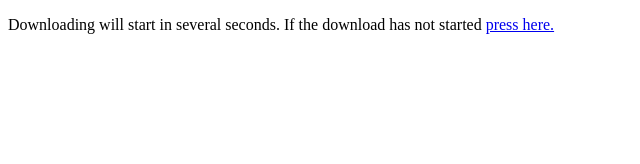
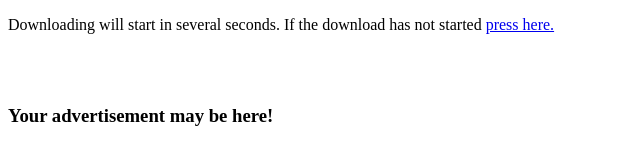
Before and after one commit to Maxdeoro/delayDownloadFile, a plain HTML site: page index.html in a window 1280 px wide. Shown: the whole page, without its empty margins (0-640 px from the left). Drawn offline with Linux system fonts and the light colour scheme.

Commit message:
modified

```diff
--- a/index.html
+++ b/index.html
@@ -3,7 +3,7 @@
     <head>
         <meta charset='utf-8'>
         <meta name="viewport" content="width=device-width, initial-scale=1.0">
-        <title>DelayedDownloading</title>
+        <title>DelayedDownload</title>
     </head>
     <body>
         <p>
@@ -17,5 +17,7 @@
                 '<iframe src="/download.zip" style="width:1px; height:1px;"></iframe>';
             }, 10000);
         </script>
+        <br/><br/>
+        <h3>Your advertisement may be here!</h3>
     </body>
 </html>
```
